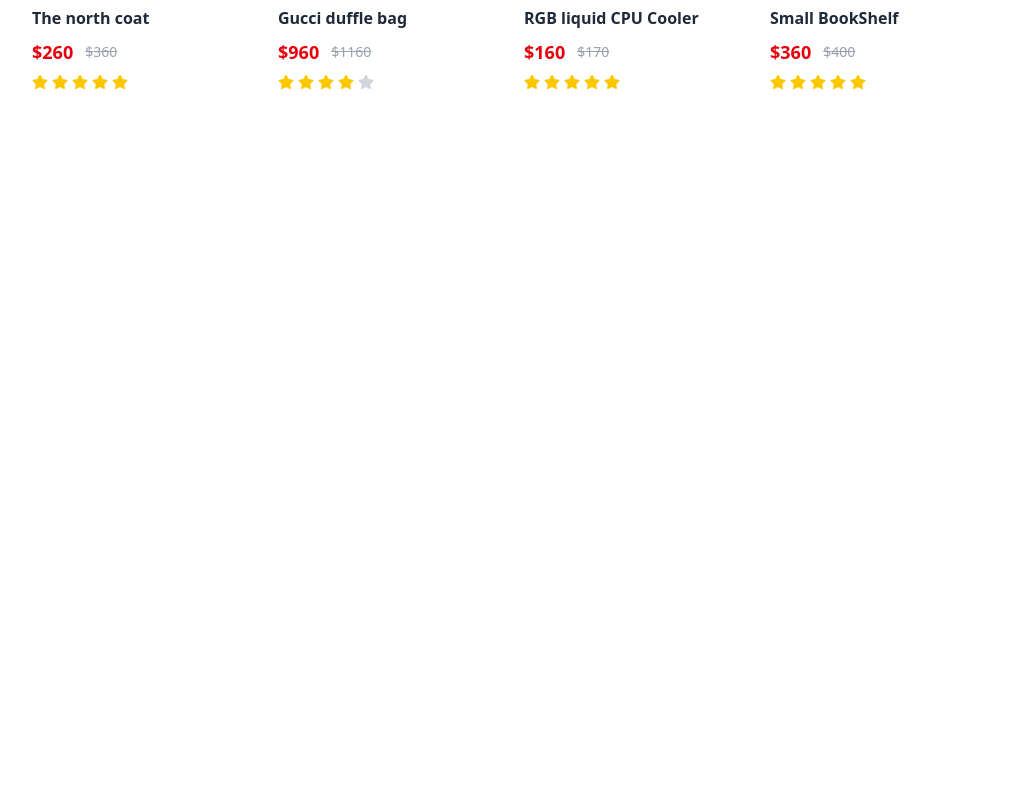
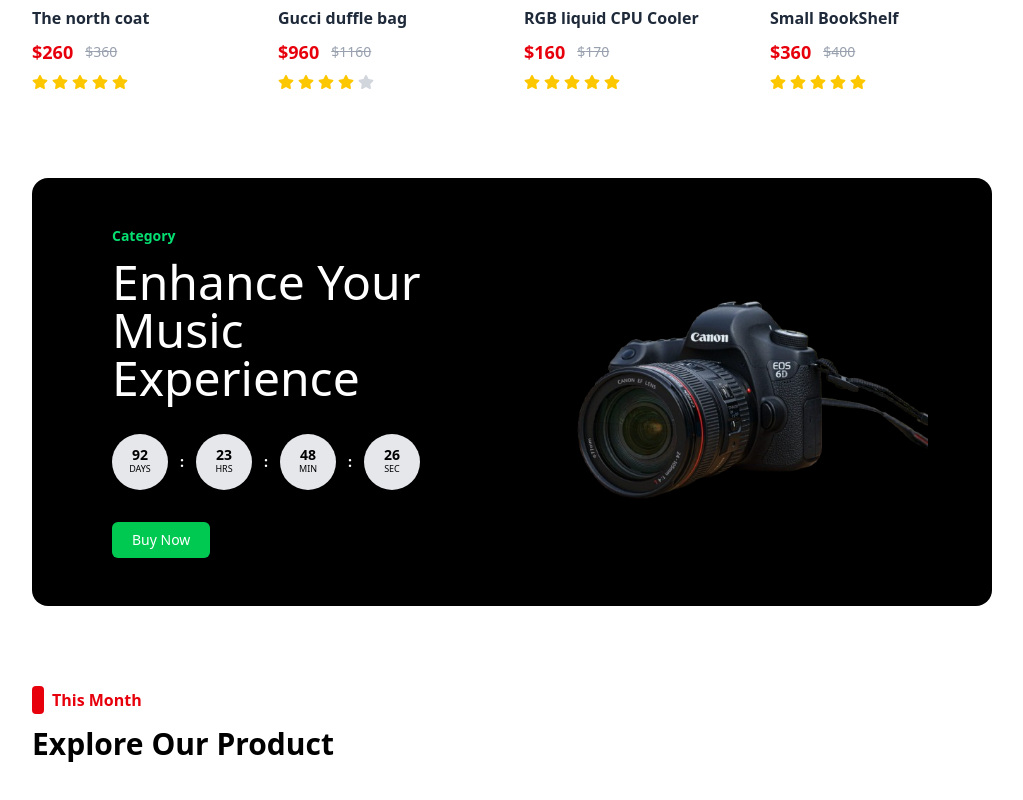
Before and after one commit to codemonk-silver/iphone_store, a React (Vite) app in the folder gadget-store/: page / in a window 1280 px wide. Shown: the part 1876-2676 px from the top of the page, without its empty margins (128-1151 px from the left). Before the commit the page ends 2014 px from the top, so only its background shows below. Built offline with nearby package versions, Linux system fonts and the light colour scheme.

Commit message:
explore section

```diff
--- /dev/null
+++ b/gadget-store/src/components/Banner.jsx
@@ -0,0 +1,99 @@
+import React, { useEffect, useState } from 'react';
+import Product4 from '../assets/product4.png';
+
+const Banner = () => {
+  // 🎯 Set your countdown target date here
+  const targetDate = new Date("2025-12-31T23:59:59").getTime();
+
+  const [timeLeft, setTimeLeft] = useState({
+    days: 0,
+    hours: 0,
+    minutes: 0,
+    seconds: 0,
+  });
+
+  useEffect(() => {
+    const interval = setInterval(() => {
+      const now = new Date().getTime();
+      const distance = targetDate - now;
+
+      if (distance <= 0) {
+        clearInterval(interval);
+        setTimeLeft({ days: 0, hours: 0, minutes: 0, seconds: 0 });
+      } else {
+        setTimeLeft({
+          days: Math.floor(distance / (1000 * 60 * 60 * 24)),
+          hours: Math.floor((distance % (1000 * 60 * 60 * 24)) / (1000 * 60 * 60)),
+          minutes: Math.floor((distance % (1000 * 60 * 60)) / (1000 * 60)),
+          seconds: Math.floor((distance % (1000 * 60)) / 1000),
+        });
+      }
+    }, 1000);
+
+    return () => clearInterval(interval);
+  }, [targetDate]);
+
+  return (
+    <div className="px-40 py-10">
+      <div className="flex justify-between bg-black h-3/5 w-full rounded-2xl p-12 items-center">
+        {/* LEFT SIDE */}
+        <div className="pl-8">
+          <p className="font-bold text-sm text-green-400 mb-3">Category</p>
+          <p className="text-white font-medium text-5xl mb-8 w-96">
+            Enhance Your Music Experience
+          </p>
+
+          {/* COUNTDOWN BOX */}
+          <div className="flex items-center gap-3">
+            {/* Days */}
+            <div className="bg-gray-200 text-black rounded-full w-14 h-14 flex flex-col justify-center items-center">
+              <p className="text-sm font-bold leading-none">
+                {String(timeLeft.days).padStart(2, '0')}
+              </p>
+              <p className="text-[9px] font-medium uppercase">Days</p>
+            </div>
+
+            <span className="text-white text-sm font-semibold">:</span>
+
+            {/* Hours */}
+            <div className="bg-gray-200 text-black rounded-full w-14 h-14 flex flex-col justify-center items-center">
+              <p className="text-sm font-bold leading-none">
+                {String(timeLeft.hours).padStart(2, '0')}
+              </p>
+              <p className="text-[9px] font-medium uppercase">Hrs</p>
+            </div>
+
+            <span className="text-white text-sm font-semibold">:</span>
+
+            {/* Minutes */}
+            <div className="bg-gray-200 text-black rounded-full w-14 h-14 flex flex-col justify-center items-center">
+              <p className="text-sm font-bold leading-none">
+                {String(timeLeft.minutes).padStart(2, '0')}
+              </p>
+              <p className="text-[9px] font-medium uppercase">Min</p>
+            </div>
+
+            <span className="text-white text-sm font-semibold">:</span>
+
+            {/* Seconds */}
+            <div className="bg-gray-200 text-black rounded-full w-14 h-14 flex flex-col justify-center items-center">
+              <p className="text-sm font-bold leading-none">
+                {String(timeLeft.seconds).padStart(2, '0')}
+              </p>
+              <p className="text-[9px] font-medium uppercase">Sec</p>
+            </div>
+          </div>
+
+          <button className="bg-green-500 text-white px-5 py-2 text-sm font-medium mt-8 rounded-md hover:bg-green-600 transition-all duration-200">
+            Buy Now
+          </button>
+        </div>
+
+        {/* RIGHT SIDE IMAGE */}
+        <img src={Product4} alt="Product" className="h-72 pr-16 object-contain" />
+      </div>
+    </div>
+  );
+};
+
+export default Banner;
--- /dev/null
+++ b/gadget-store/src/components/Explore.jsx
@@ -0,0 +1,15 @@
+import React from 'react'
+
+const Explore = () => {
+  return (
+    <div className='px-40 py-10'>
+        <div className="flex gap-2 items-center">
+            <div className="w-3 h-7 bg-red-600 rounded-sm"></div>
+            <p className="text-red-600 font-semibold">This Month</p>
+        </div>
+        <p className='text-3xl font-semibold mt-3'>Explore Our Product</p>
+    </div>
+  )
+}
+
+export default Explore
--- a/gadget-store/src/pages/Home.jsx
+++ b/gadget-store/src/pages/Home.jsx
@@ -3,6 +3,8 @@
 import ProductItem from '../components/ProductItem'
 import Category from '../components/Category'
 import BestSellProuduct from '../components/BestSellProuduct'
+import Banner from '../components/Banner'
+import Explore from '../components/Explore'
 
 const Home = () => {
   return (
@@ -11,6 +13,8 @@
       <ProductItem />
       <Category />
       <BestSellProuduct />
+      <Banner />
+      <Explore />
     </div>
   )
 }
```
